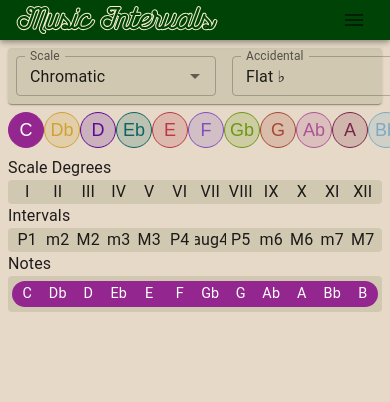
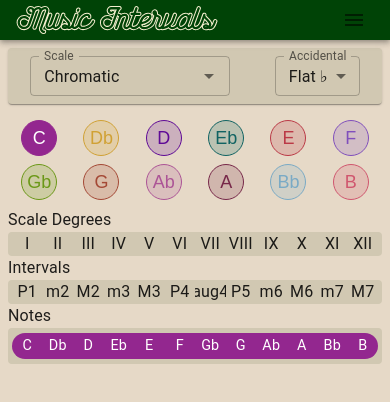
Before and after one commit to glennholland/interval-calc, a React (Vite) app: page / in a window 390 px wide. Shown: the top 402 px of the page. Built offline with nearby package versions, Linux system fonts and the light colour scheme.

Commit message:
better mobile support

```diff
--- a/src/App.tsx
+++ b/src/App.tsx
@@ -99,7 +99,6 @@ function App() {
               onChange={(e) =>
                 setAccidental(e.target.value as 'flat' | 'sharp')
               }
-              sx={{ width: '200px' }}
               size="small"
             >
               <MenuItem value="flat">Flat ♭</MenuItem>
@@ -112,9 +111,19 @@ function App() {
             display: 'flex',
             width: '100%',
             justifyContent: 'space-between',
+            flexWrap: 'wrap',
           }}
         >
-          {NOTE_ORDER.map((note) => (
+          <Box
+            sx={{
+              display: 'flex',
+              alignItems: 'center',
+              width: '100%',
+              justifyContent: 'space-around',
+              marginTop: 1,
+            }}
+          >
+            {NOTE_ORDER.slice(0, 6).map((note) => (
               <IconButton
                 size="small"
                 key={note}
@@ -146,6 +155,49 @@ function App() {
                 </Box>
               </IconButton>
             ))}
+          </Box>
+          <Box
+            sx={{
+              display: 'flex',
+              alignItems: 'center',
+              width: '100%',
+              justifyContent: 'space-around',
+              marginTop: 1,
+            }}
+          >
+            {NOTE_ORDER.slice(6).map((note) => (
+              <IconButton
+                size="small"
+                key={note}
+                sx={{
+                  border: `1px solid ${getNoteColor(note)}`,
+                  backgroundColor: activeNotes.includes(note)
+                    ? getNoteColor(note)
+                    : alpha(getNoteColor(note), 0.2),
+
+                  maxWidth: '36px',
+                  maxHeight: '36px',
+                }}
+                onClick={() => toggleNote(note)}
+              >
+                <Box
+                  sx={{
+                    width: '30px',
+                    height: '30px',
+                    display: 'flex',
+                    justifyContent: 'center',
+                    alignItems: 'center',
+                    color: (t) =>
+                      activeNotes.includes(note)
+                        ? t.palette.getContrastText(getNoteColor(note))
+                        : getNoteColor(note),
+                  }}
+                >
+                  {accidental === 'flat' ? adjustEnharmonic(note) : note}
+                </Box>
+              </IconButton>
+            ))}
+          </Box>
         </Box>
         <Box
           sx={{
```
Lines whose indentation alone changed are shown as unchanged.
